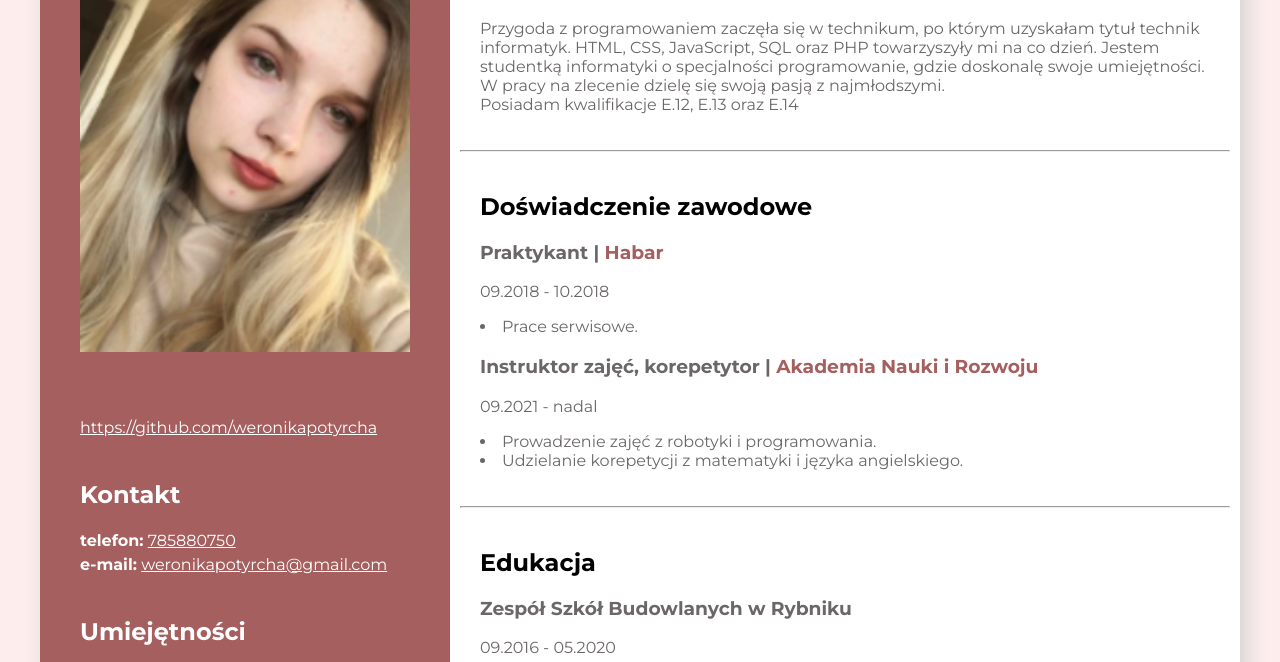
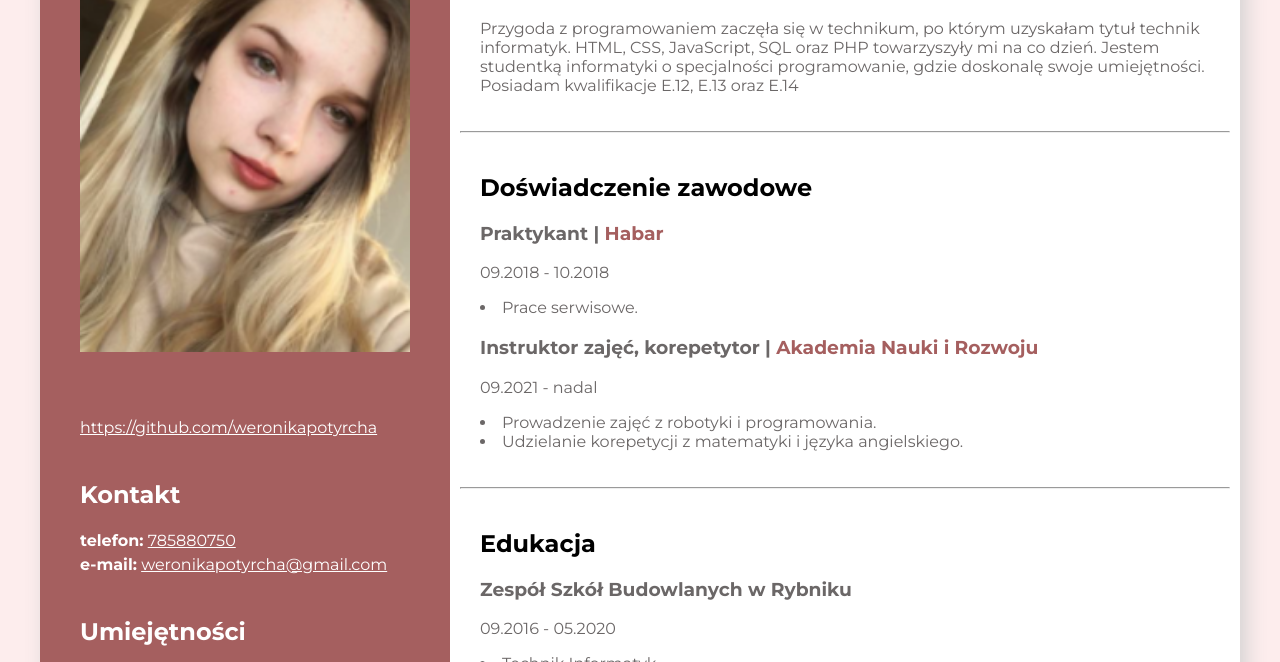
Before and after one commit to WeronikaPotyrcha/CV, a plain HTML site: page index.html in a window 1280 px wide. Shown: the part 101-763 px from the top of the page. Drawn offline with Linux system fonts and the light colour scheme.

Commit message:
Modifying descpition about me.

```diff
--- a/index.html
+++ b/index.html
@@ -23,8 +23,7 @@
             Przygoda z programowaniem zaczęła się w technikum, po którym
             uzyskałam tytuł technik informatyk. HTML, CSS, JavaScript, SQL oraz
             PHP towarzyszyły mi na co dzień. Jestem studentką informatyki o
-            specjalności programowanie, gdzie doskonalę swoje umiejętności. W
-            pracy na zlecenie dzielę się swoją pasją z najmłodszymi. <br />
+            specjalności programowanie, gdzie doskonalę swoje umiejętności. <br />
             Posiadam kwalifikacje E.12, E.13 oraz E.14
           </p>
         </div>
```
